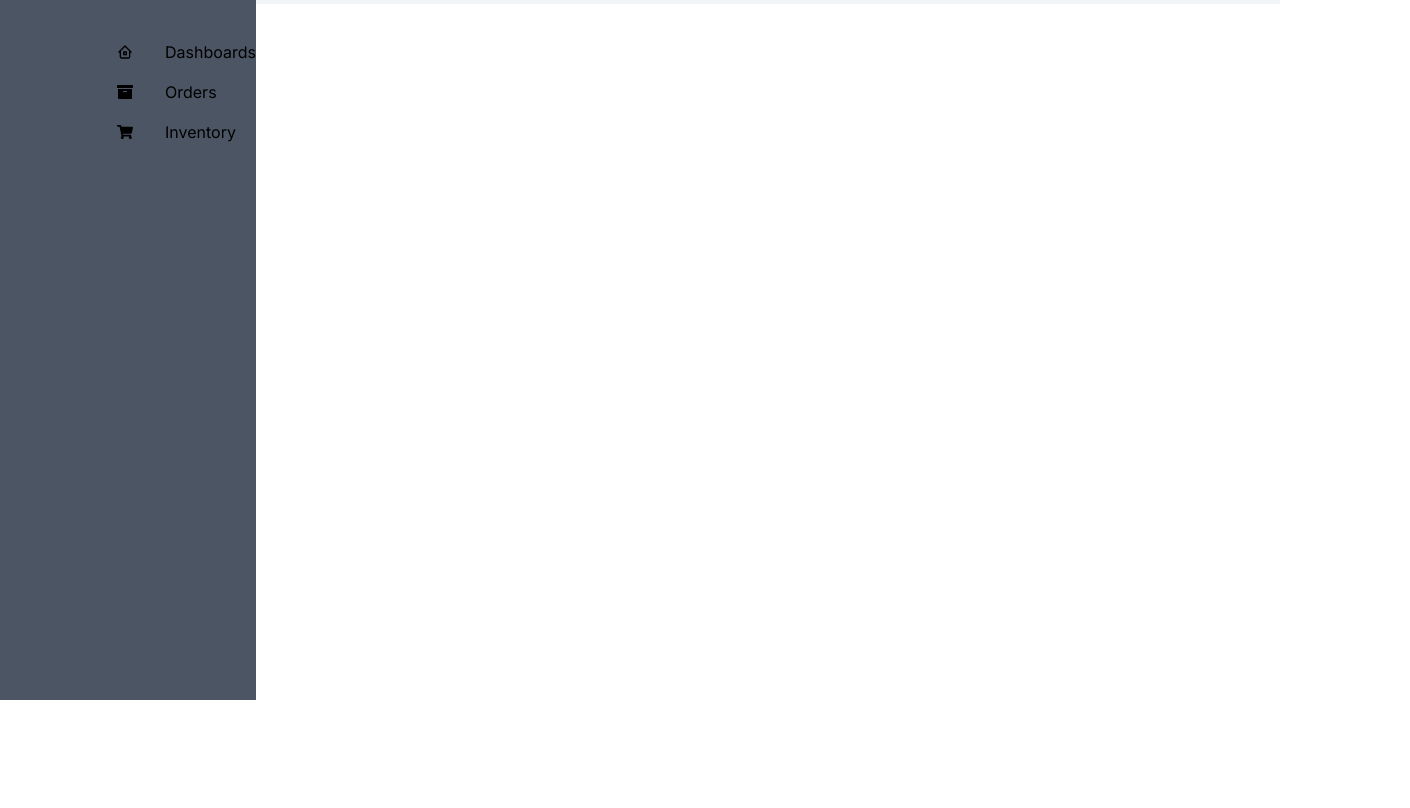
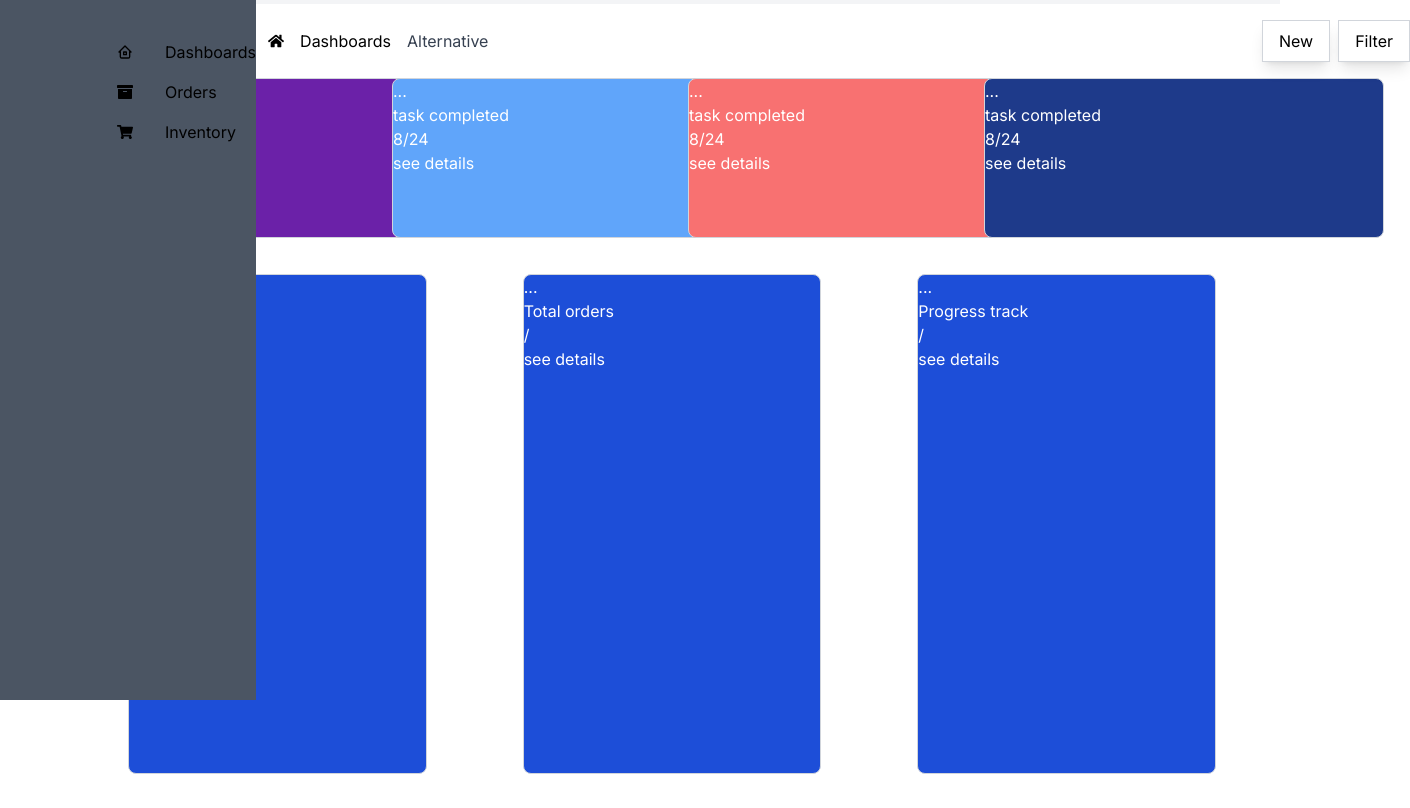
Before and after one commit to YaniWessi/AdminDashboard, a Next.js app: page / in a window 1280 px wide. Shown: the part 100-908 px from the top of the page, 1410 px wide, since content can reach past the window. Before the commit the page ends 800 px from the top, so only its background shows below. Built offline with nearby package versions, Linux system fonts and the light colour scheme.

Commit message:
made some additions to the cards and the fonts

```diff
--- /dev/null
+++ b/src/app/components/PageFourthRowContent.jsx
@@ -0,0 +1,12 @@
+import React from 'react'
+import StatusCard from './StatusCard'
+
+export default function PageFourthRowContent() {
+  return (
+    <div className="flex flex-col lg:flex-row pl-24 text-white ">
+      <StatusCard classname={"border border-gray-300 w-full lg:w-1/3 h-[400px] rounded-lg ml-8 mr-16 mt-9 bg-purple-950"} headerContent={"Sales values"}/>
+      <StatusCard classname={"border border-gray-300 w-full lg:w-1/3 h-[400px] rounded-lg ml-8 mr-16 mt-9 bg-purple-950"} headerContent={"Total orders"}/>
+      <StatusCard classname={"border border-gray-300 w-full lg:w-1/3 h-[400px] rounded-lg ml-8 mr-16 mt-9 bg-purple-950"} headerContent={"Sales values"}/>
+    </div>
+  )
+}
--- a/src/app/components/PageRowContent.jsx
+++ b/src/app/components/PageRowContent.jsx
@@ -1,9 +1,13 @@
 import React from 'react'
+import StatusCard from './StatusCard'
 
 export default function PageRowContent() {
   return (
-    <div>
-
+    <div className="grid lg:grid-cols-4 md:grid-cols-2 grid-cols-1 pl-24 text-white">
+    <StatusCard classname={"border border-gray-300 w-[400px] h-40 gap-10 rounded-lg bg-purple-800"} headerContent={"task completed"} completedTasks={8} totalTasks={24} />
+    <StatusCard classname={"border border-gray-300 w-[400px] h-40 gap-10 rounded-lg  bg-blue-400"} headerContent={"task completed"} completedTasks={8} totalTasks={24} />
+    <StatusCard classname={"border border-gray-300 w-[400px] h-40 gap-10 rounded-lg  bg-red-400"} headerContent={"task completed"} completedTasks={8} totalTasks={24} />
+    <StatusCard classname={"border border-gray-300 w-[400px] h-40 gap-10 rounded-lg  bg-blue-900"} headerContent={"task completed"} completedTasks={8} totalTasks={24} />
     </div>
   )
 }
--- a/src/app/components/PageRowHeader.jsx
+++ b/src/app/components/PageRowHeader.jsx
@@ -1,9 +1,58 @@
-import React from 'react'
+import React from 'react';
+import { FaHome } from 'react-icons/fa';
 
 export default function PageRowHeader() {
   return (
-    <div>
+    <div className="header bg-gradient-to-r from-white-800 py-lg-8">
+
+
+              <div className="container ">
+
+
+                        <div className="flex items-center py-4">
+
+
+                                <div className="flex items-center w-full lg:w-2/3 ml-[130px]">
+
+                                        <h6 className="text-black text-2xl mb-0">Alternative</h6>
+                                        <nav className="hidden md:inline-block ml-4">
+
+
+                                              <ol className="flex flex-row items-center space-x-4  breadcrumb breadcrumb-links">
+
+
+                                                    <li className="breadcrumb-item">
+                                                      <a href="#" className="from-blue-500">
+                                                        <FaHome />
+                                                      </a>
+                                                    </li>
+
+                                                    <li className="breadcrumb-item">
+                                                      <a href="#" className="from-blue-500">Dashboards</a>
+                                                    </li>
+
+                                                    <li className="breadcrumb-item text-gray-700">Alternative</li>
+
+
+                                              </ol>
+
+
+                                        </nav>
+
+                                </div>
+
+                                <div className="w-72 lg:w-1/3 text-right mr-[-190px]">
+
+                                  <a href="#" className="inline-block border border-gray-300 py-2 px-4 mr-2 bg-white shadow-lg hover:translate-y-0.5 transform transition">New</a>
+                                  <a href="#" className="inline-block border border-gray-300 py-2 px-4 bg-white shadow-lg hover:translate-y-0.5 transform transition">Filter</a>
+
+                                </div>
+
+                        </div>
+              </div>
+
+
 
     </div>
-  )
+  );
 }
--- /dev/null
+++ b/src/app/components/PageSecondRowContent.jsx
@@ -0,0 +1,12 @@
+import React from 'react'
+import StatusCard from './StatusCard'
+
+export default function PageSecondRowContent() {
+  return (
+    <div className="flex flex-col lg:flex-row pl-24 text-white">
+      <StatusCard classname={"border border-gray-300 w-full lg:w-1/3 h-[500px] rounded-lg ml-8 mr-16 mt-9 bg-blue-700 "} headerContent={"Sales values"}/>
+      <StatusCard classname={"border border-gray-300 w-full lg:w-1/3 h-[500px] rounded-lg ml-8 mr-16 mt-9 bg-blue-700"} headerContent={"Total orders"}/>
+      <StatusCard classname={"border border-gray-300 w-full lg:w-1/3 h-[500px] rounded-lg ml-8 mr-16 mt-9 bg-blue-700"} headerContent={"Progress track"}/>
+    </div>
+  )
+}
--- /dev/null
+++ b/src/app/components/PageThirdRowContent.jsx
@@ -0,0 +1,11 @@
+import React from 'react'
+import StatusCard from './StatusCard'
+
+export default function PageThirdRowContent() {
+  return (
+    <div className="flex flex-col lg:flex-row pl-24 text-white ">
+      <StatusCard classname={"border border-gray-300 w-full lg:w-2/3 h-[500px] rounded-lg ml-8 mr-16 mt-9 bg-orange-300 "} headerContent={"Sales values"}/>
+      <StatusCard classname={"border border-gray-300 w-full lg:w-1/3 h-[500px] rounded-lg ml-8 mr-16 mt-9 bg-orange-300"} headerContent={"Total orders"}/>
+    </div>
+  )
+}
--- a/src/app/components/StatusCard.jsx
+++ b/src/app/components/StatusCard.jsx
@@ -1,8 +1,8 @@
 import React from 'react'
 
-export default function StatusCard({headerContent, completedTasks, totalTasks, bgColor}) {
+export default function StatusCard({headerContent, completedTasks, totalTasks, bgColor, classname }) {
   return (
-    <div>
+    <div className={classname}>
       <button>...</button>
       <h4>{headerContent}</h4>
       <p>{completedTasks}/{totalTasks}</p>
--- a/src/app/page.js
+++ b/src/app/page.js
@@ -1,9 +1,17 @@
-import StatusCard from './components/StatusCard'
+import PageRowHeader from './components/PageRowHeader';
+import PageRowContent from './components/PageRowContent';
+import PageSecondRowContent from './components/PageSecondRowContent';
+import PageThirdRowContent from './components/PageThirdRowContent';
+import PageFourthRowContent from './components/PageFourthRowContent';
 
 export default function Home() {
   return (
     <div>
-     <StatusCard headerContent={"task completed"} completedTasks={8} totalTasks={24} />
+     <PageRowHeader />
+     <PageRowContent />
+     <PageSecondRowContent/>
+     <PageThirdRowContent/>
+     <PageFourthRowContent/>
     </div>
   )
 }
```
